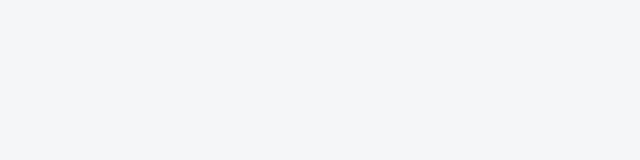
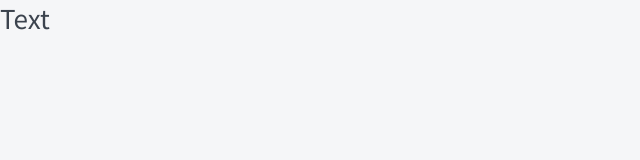
Before and after one commit to Presnia/top-app-nd-react, a Next.js app: page / in a window 1280 px wide. Shown: the top 160 px of the page, without its empty margins (0-640 px from the left). Built offline with nearby package versions, Linux system fonts and the light colour scheme.

Commit message:
Created and styled the Htag component

```diff
--- /dev/null
+++ b/components/Htag/Htag.module.css
@@ -0,0 +1,20 @@
+.h1 {
+  margin: 0;
+  font-weight: 500;
+  font-size: 26px;
+  line-height: 35px;
+}
+
+.h2 {
+  margin: 0;
+  font-weight: 500;
+  font-size: 22px;
+  line-height: 30px;
+}
+
+.h3 {
+  margin: 0;
+  font-weight: 600;
+  font-size: 20px;
+  line-height: 27px;
+}
--- /dev/null
+++ b/components/Htag/Htag.props.ts
@@ -0,0 +1,6 @@
+import { ReactNode } from 'react';
+
+export interface HtagProps {
+  tag: 'h1' | 'h2' | 'h3';
+  children: ReactNode;
+}
--- /dev/null
+++ b/components/Htag/Htag.tsx
@@ -0,0 +1,17 @@
+import { HtagProps } from './Htag.props';
+import styles from './Htag.module.css';
+
+const Htag = ({ tag, children }: HtagProps): JSX.Element => {
+  switch(tag) {
+    case 'h1':
+        return <h1 className={styles.h1}>{children}</h1>;
+    case 'h2':
+        return <h2 className={styles.h2}>{children}</h2>;
+    case 'h3':
+        return <h3 className={styles.h3}>{children}</h3>;
+    default:
+    return <></>;
+  }
+};
+
+export default Htag;
--- /dev/null
+++ b/components/index.ts
@@ -0,0 +1 @@
+export * from './Htag/Htag';
--- a/pages/index.tsx
+++ b/pages/index.tsx
@@ -1,10 +1,11 @@
+import Htag from '../components/Htag/Htag';
 
 
 export default function Home(): JSX.Element {
 
   return (
-    <div>
-
-    </div>
+    <>
+      <Htag tag="h1">Text</Htag>
+    </>
   );
 }
```
